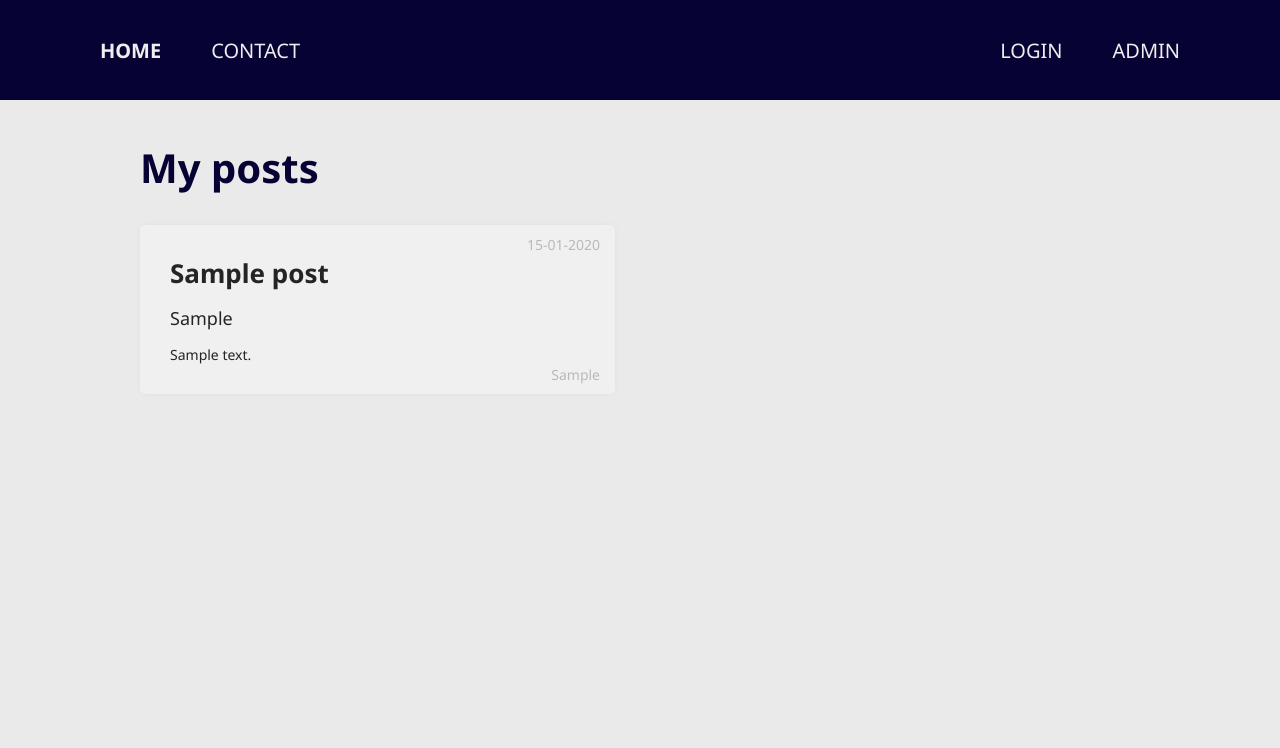
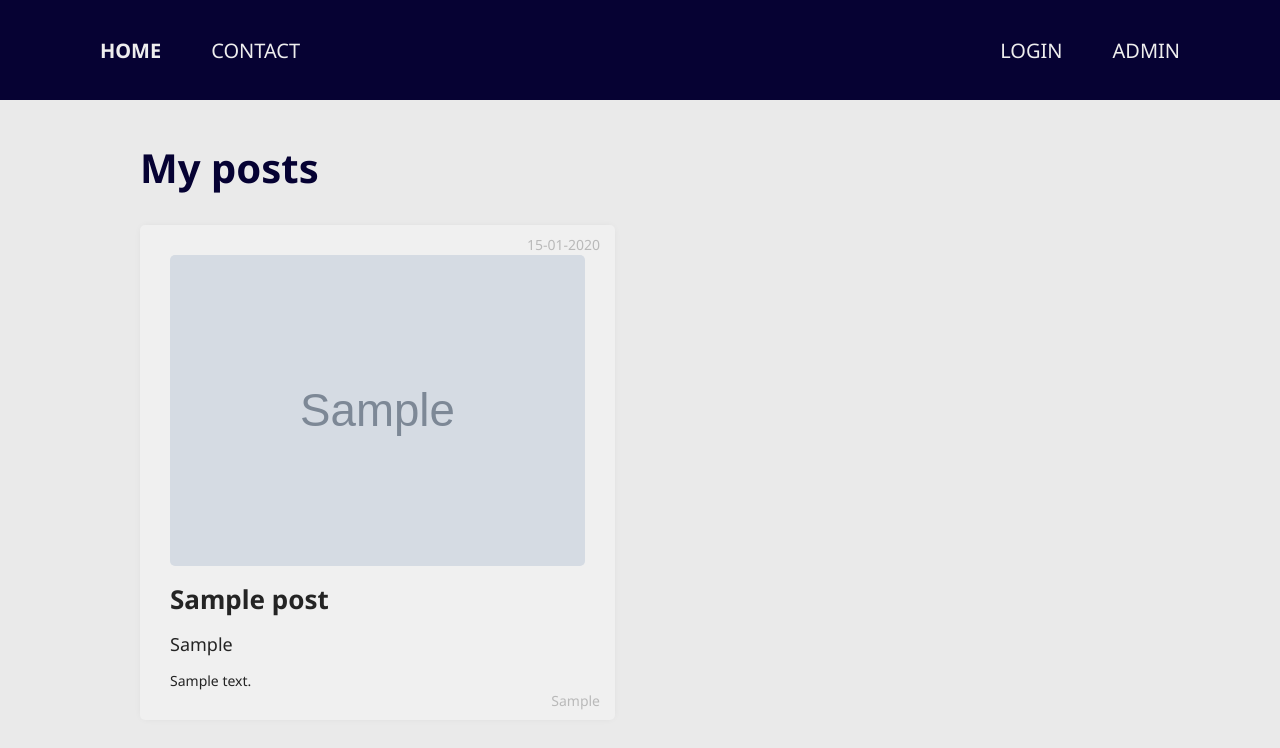
Before and after one commit to basile64/OC5, a PHP site: page /OC5/?url=1 in a window 1280 px wide. Shown: the top 748 px of the page. Run offline with PHP 8.4, Linux system fonts and the light colour scheme; tables that the repository leaves empty or names only in its code hold one stand-in row (values such as "Sample post"); grey boxes marked "Sample" are stand-in pictures.

Commit message:
feature(post): add img to each post

```diff
--- a/public/css/post-list-homepage.css
+++ b/public/css/post-list-homepage.css
@@ -59,3 +59,9 @@ a {
   text-decoration: none;
   color: rgb(36, 36, 36);
 }
+
+img {
+  height: 100%;
+  width: 100%;
+  border-radius: 5px;
+}
--- a/src/models/post/Post.php
+++ b/src/models/post/Post.php
@@ -9,6 +9,7 @@ class Post {
     private $titlePost;
     private $chapoPost;
     private $textPost;
+    private $imgPost;
     private $categoryPost;
     private $authorPost;
     private $mainComments;
@@ -20,6 +21,7 @@ class Post {
         $this->setTitle($post['titlePost'] ?? null);
         $this->setChapo($post['chapoPost'] ?? null);
         $this->setText($post['textPost'] ?? null);
+        $this->setImg($post['imgPost'] ?? null);
         $this->setCategory($post['categoryPost'] ?? null);
         $this->setAuthor($post['authorPost'] ?? null);
         $this->setMainComments($post['mainComments'] ?? null);
@@ -55,6 +57,10 @@ class Post {
 
     public function getText(){
         return $this->textPost;
+    }
+
+    public function getImg(){
+        return $this->imgPost;
     }
 
     public function getCategory(){
@@ -94,6 +100,10 @@ class Post {
         $this->textPost = $textPost;
     }
 
+    public function setImg($imgPost){
+        $this->imgPost = $imgPost;
+    }
+
     public function setCategory($categoryPost){
         $this->categoryPost = $categoryPost;
     }
--- a/src/models/post/PostManager.php
+++ b/src/models/post/PostManager.php
@@ -16,6 +16,7 @@ class PostManager {
                 post.textPost,
                 post.dateCreationPost,
                 post.dateModificationPost,
+                post.imgPost,
                 category.nameCategory as categoryPost,
                 user.firstNameUser as authorPost
             FROM
@@ -49,6 +50,7 @@ class PostManager {
                 textPost,
                 dateCreationPost,
                 dateModificationPost,
+                post.imgPost,
                 category.nameCategory as categoryPost,
                 user.firstNameUser as authorPost
             FROM
--- a/src/views/post/postsView.php
+++ b/src/views/post/postsView.php
@@ -6,6 +6,7 @@
     foreach ($posts as $post) { ?>
         <div class="post-container-list">
             <a href='/OC5/post/<?= $post->getId() ?>'>
+            <img src="/OC5/public/upload/<?= $post->getImg() ?>">
                 <div class="title-post-list"><?= $post->getTitle() ?></div>
                 <div class="chapo-post-list"><?= $post->getChapo() ?></div>
                 <div class="content-post-list"><?= strlen($post->getText()) > 200 ? substr($post->getText(), 0, 200) . "..." : $post->getText(); ?></div>
```
Also changed, not shown: public/upload/img1.jpg (added), public/upload/img2.jpg (added), 4 other files.
